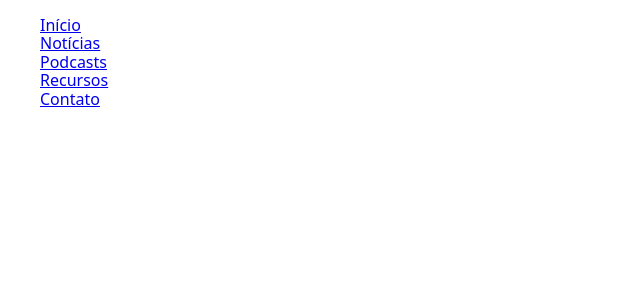
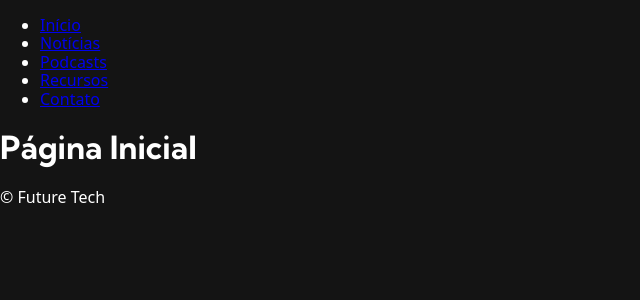
Before and after one commit to alexandreraminelli/pratica-react-ai-blog-website, a React (Vite) app: page / in a window 1280 px wide. Shown: the top 300 px of the page, without its empty margins (0-640 px from the left). Built offline with nearby package versions, Linux system fonts and the light colour scheme.

Commit message:
feat(style): definição das cores de background.
Criação e aplicação das variáveis CSS de cores de background no arquivo background.css.

```diff
--- /dev/null
+++ b/src/assets/styles/base/background.css
@@ -0,0 +1,17 @@
+@charset "UTF-8";
+/* Estilos de background */
+
+/* Variáveis de background */
+:root {
+  /* Background primário */
+  --background-primary: var(--dark08);
+  /* Background secundário */
+  --background-secondary: var(--dark10);
+  /* Background terciário */
+  --background-tertiary: var(--dark15);
+}
+
+body {
+  /* Background padrão da página */
+  background-color: var(--background-primary);
+}
--- a/src/assets/styles/main.css
+++ b/src/assets/styles/main.css
@@ -9,3 +9,6 @@
 
 /* Tipografia */
 @import url("base/typography.css");
+
+/* Background */
+@import url("base/background.css");
```
